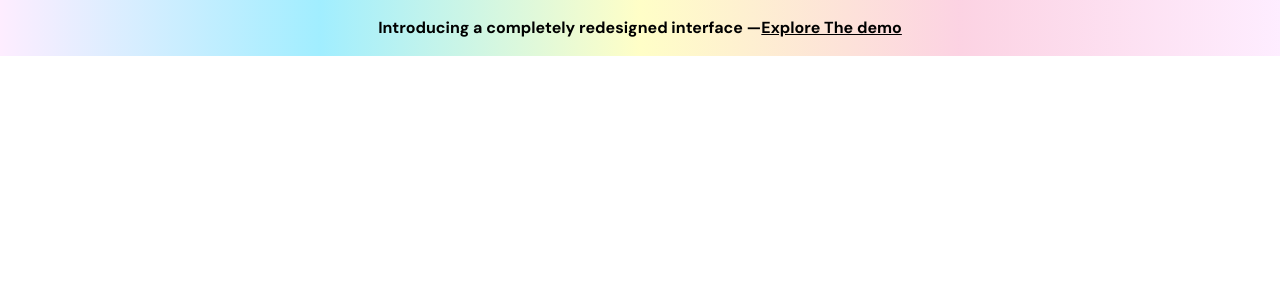
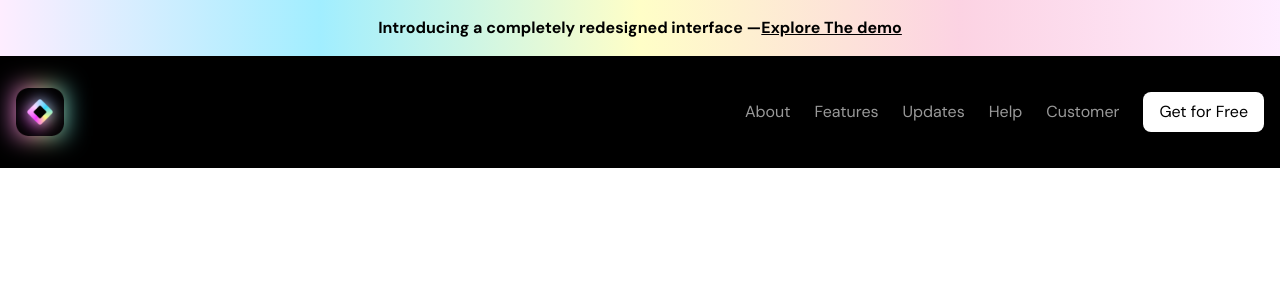
Before and after one commit to Hrithik0112/Saas-landing-Page-UI, a Next.js app: page / in a window 1280 px wide. Shown: the top 300 px of the page. Built offline with nearby package versions, Linux system fonts and the light colour scheme.

Commit message:
Feat : Navbar Component added

```diff
--- /dev/null
+++ b/app/_components/Nvabar.tsx
@@ -0,0 +1,33 @@
+import { Menu, SquareMenu } from "lucide-react";
+import Image from "next/image";
+
+export const Navbar = () => {
+  return (
+    <div className="p-4 bg-black">
+      <div className="py-4 flex justify-between items-center">
+        <div className="relative">
+          <div className="absolute h-full w-full top-0 bottom-0 bg-[linear-gradient(to_right,#F87BFF,#FB92CF,#FFDD9B,#C2F0B1,#2FD8FE)] blur-md"></div>
+          <Image
+            src={"/logosaas.png"}
+            alt="Logo Saas"
+            width={48}
+            height={48}
+            className="w-12 h-12 relative"
+          />
+        </div>
+
+        <div className="border border-white border-opacity-30 h-10 w-10 sm:hidden inline-flex justify-center items-center rounded-lg">
+          <Menu color="white" size={24} />
+        </div>
+        <nav className="sm:flex hidden justify-between items-center gap-6 ">
+            <a href="#" className="hover:text-white hover:text-opacity-100 transition text-white text-opacity-60">About</a>
+            <a href="#" className="hover:text-white hover:text-opacity-100 transition text-white text-opacity-60">Features</a>
+            <a href="#" className="hover:text-white hover:text-opacity-100 transition text-white text-opacity-60">Updates</a>
+            <a href="#" className="hover:text-white hover:text-opacity-100 transition text-white text-opacity-60">Help</a>
+            <a href="#" className="hover:text-white hover:text-opacity-100 transition text-white text-opacity-60">Customer</a>
+            <button className="bg-white text-black px-4 py-2 rounded-lg">Get for Free</button>
+        </nav>
+      </div>
+    </div>
+  );
+};
--- a/app/page.tsx
+++ b/app/page.tsx
@@ -1,10 +1,12 @@
 import { Banner } from "./_components/Banner";
+import { Navbar } from "./_components/Nvabar";
 
 
 export default function Home() {
   return (
     <>
     <Banner/>
+    <Navbar/>
     </>
   );
 }
--- a/package.json
+++ b/package.json
@@ -10,6 +10,7 @@
   },
   "dependencies": {
     "clsx": "^2.1.1",
+    "lucide-react": "^0.408.0",
     "next": "14.2.5",
     "react": "^18",
     "react-dom": "^18"
```
Also changed, not shown: public/logosaas.png (added), 1 other file (tests, documents, lock files or other folders).
